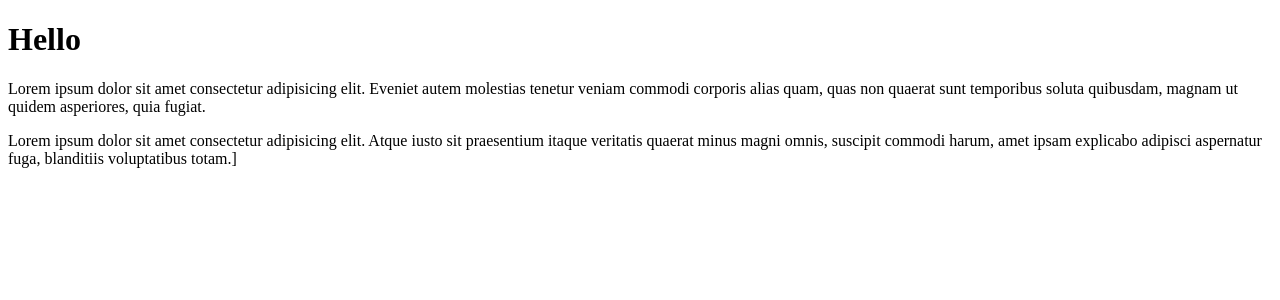
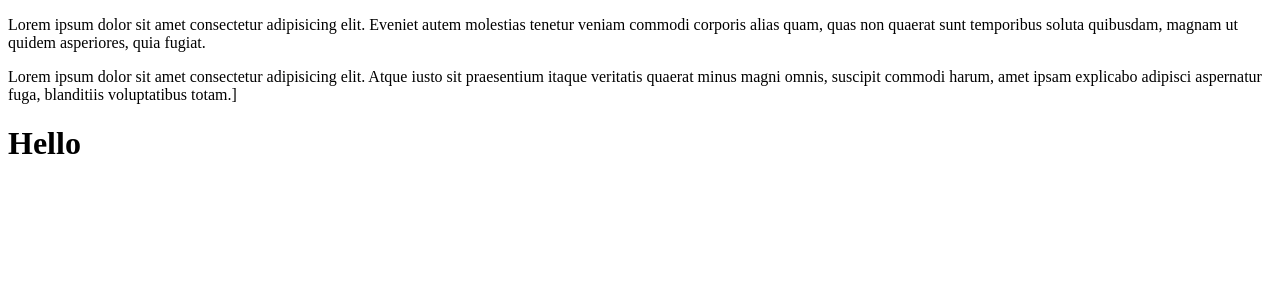
Before and after one commit to Bogdan-1121/react-shop, a React (Create React App) app: page / in a window 1280 px wide. Shown: the top 300 px of the page. Built offline with nearby package versions, Linux system fonts and the light colour scheme.

Commit message:
added new file header.tsx

```diff
--- /dev/null
+++ b/src/Header.tsx
@@ -0,0 +1,5 @@
+const Header = () => {
+    return <h1>Hello</h1>
+}
+
+export default Header
--- a/src/index.tsx
+++ b/src/index.tsx
@@ -1,5 +1,6 @@
 import React from 'react'
 import ReactDOM from 'react-dom/client'
+import Header from './Header'
 
 // // without jsx
 // const title = React.createElement('h1', { id: 'title' }, 'Hello React')
@@ -54,10 +55,6 @@ import ReactDOM from 'react-dom/client'
 //     )
 // }
 
-const Header = () => {
-    return <h1>Hello</h1>
-}
-
 const Con = () => {
     return (
         <>
@@ -80,8 +77,8 @@ const Con = () => {
 const App = () => {
     return (
         <React.Fragment>
+            <Con />
             <Header />
-            <Con />
         </React.Fragment>
     )
 }
```
